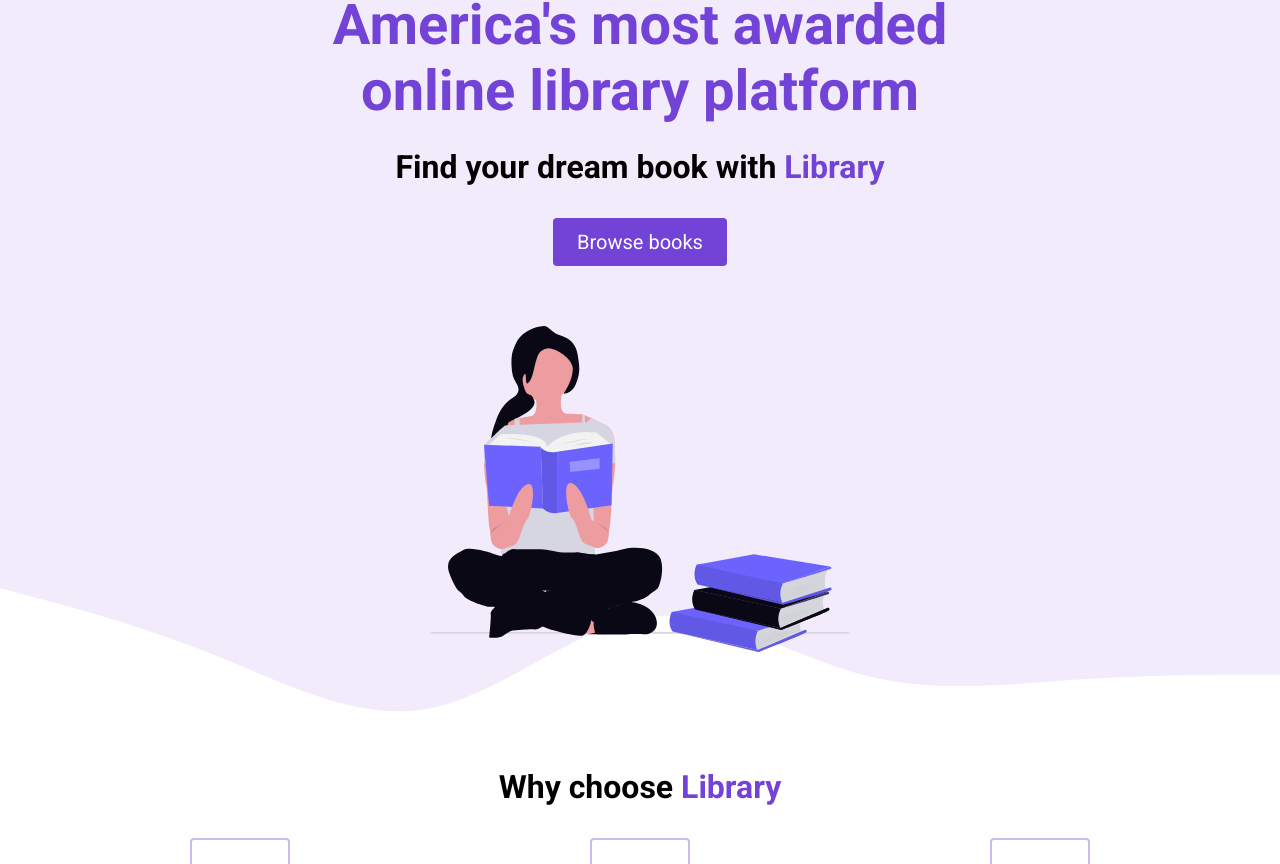
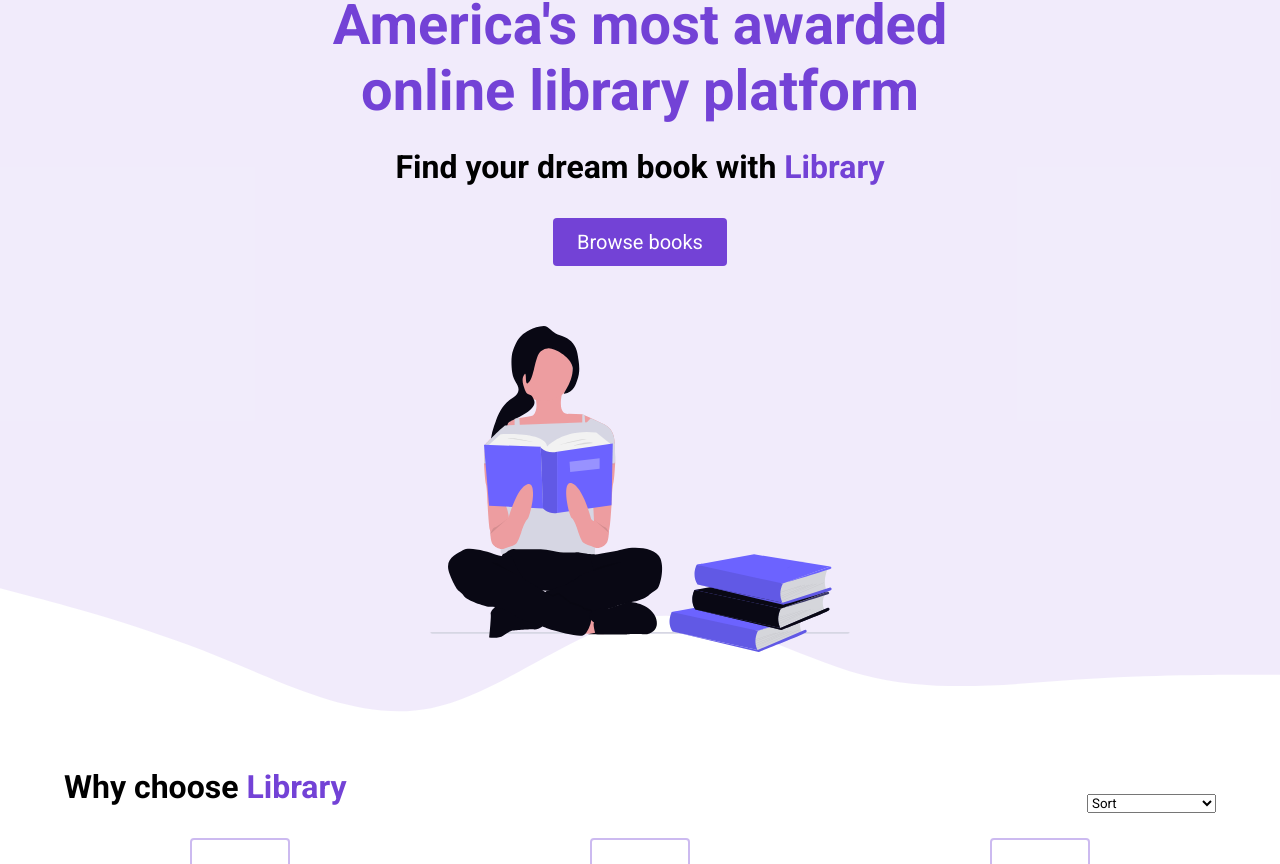
Before and after one commit to SupaDaveProgram/Ecomm.Library, a plain HTML site: page index.html in a window 1280 px wide. Shown: the part 88-952 px from the top of the page. Drawn offline with Linux system fonts and the light colour scheme.

Commit message:
ecommerce website

```diff
--- a/index.html
+++ b/index.html
@@ -8,11 +8,10 @@
   <meta name="viewport" content="width=device-width, initial-scale=1.0">
   <title>Library</title>
   <link rel="stylesheet" href="styles.css">
-  <script src="https://kit.fontawesome.com/c8e4d183c2.js" crossorigin="anonymous"></script>
+
   <link
   rel="stylesheet"
-  href="https://cdnjs.cloudflare.com/ajax/libs/font-awesome/6.6.0/css/all.min.css"
-/>
+  href="https://cdnjs.cloudflare.com/ajax/libs/font-awesome/6.6.0/css/all.min.css"/>
 
   <script src="index.js"></script>
 </head>
@@ -68,9 +67,17 @@
     <section id="highlights">
       <div class="container">
         <div class="row">
-          <h2 class="section__title books__header--title">
-            Why choose <span class="purple">Library</span>
-          </h2>
+          <div class="books__header">
+            <h2 class="section__title books__header--title">
+              Why choose <span class="purple">Library</span>
+            </h2>
+            <select id="filter">
+              <option value="" disabled selected>Sort</option>
+              <option value="LOW_TO_HIGH">Price, Low to High</option>
+              <option value="HIGH_TO_LOW">Price, High to Low</option>
+              <option value="RATING">Rating</option>
+            </select>
+          </div>
           <div class="highlight__wrapper">
             <div class="highlight">
               <div class="highlight__img">
@@ -116,6 +123,7 @@
           <h2 class="section__title">
             Featured <span class="purple">Books</span>
           </h2>
+
           <div class="books">
             <div class="book">
               <figure class="book__img--wrapper">
@@ -381,5 +389,9 @@
     </div>
   </footer>
 </body>
-
+<script src="index.js">
+  function renderBooks(){
+    console.log('testing')
+  }
+</script>
 </html>
--- a/index.js
+++ b/index.js
@@ -1,10 +1,5 @@
-
-function openMenu() {
-  document.body.classList += " menu--open"
-}
-
-function closeMenu() {
-  document.body.classList.remove('menu--open')
+function renderBooks(){
+  console.log('renderBooks(123)')
 }
 
 // FAKE DATA
--- a/styles.css
+++ b/styles.css
@@ -237,6 +237,15 @@ header {
 .no-cursor {
   cursor: not-allowed;
 }
+
+.books__header{
+  margin-bottom: 0;
+  display: flex;
+  justify-content: space-between;
+  align-items: center;
+  padding: 0 24px;
+}
+
 /*
 
 HIGHLIGHTS
```
